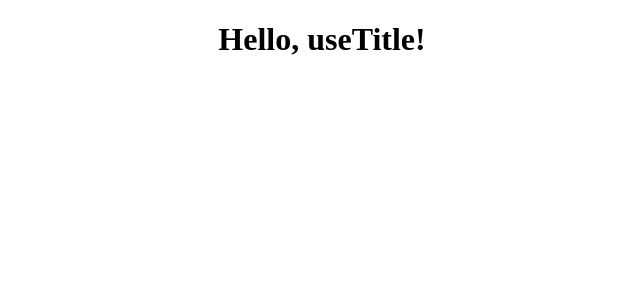
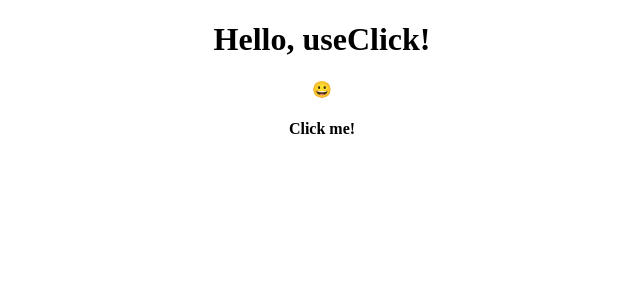
Before and after one commit to sanghee-dev/react-hooks, a React (Create React App) app: page / in a window 1280 px wide. Shown: the top 300 px of the page, without its empty margins (318-958 px from the left). Built offline with nearby package versions, Linux system fonts and the light colour scheme.

Commit message:
useClick

```diff
--- a/src/App.js
+++ b/src/App.js
@@ -1,23 +1,28 @@
-import React, { useState, useEffect } from "react";
+import React, { useEffect, useRef } from "react";
 
-const useTitle = (initialTitle) => {
-  const [title, setTitle] = useState(initialTitle);
-  const updateTitle = () => {
-    const htmlTitle = document.querySelector("title");
-    htmlTitle.innerText = title;
-  };
+const useClick = (onClick) => {
+  const element = useRef();
   useEffect(() => {
-    updateTitle();
-  }, [title]);
-  return setTitle;
+    if (element.current) {
+      element.current.addEventListener("click", onClick);
+    }
+    return () => {
+      if (element.current) {
+        element.current.removeEvent("click", onClick);
+      }
+    };
+  }, []);
+  return element;
 };
 
 const App = () => {
-  const titleUpdater = useTitle("Loading...");
-  setTimeout(() => titleUpdater("Home"), 2000);
+  const sayHello = () => console.log("😀");
+  const title = useClick(sayHello);
   return (
     <div className="container">
-      <h1>Hello, useTitle!</h1>
+      <h1>Hello, useClick!</h1>
+      <h4 ref={title}>😀</h4>
+      <h4>Click me!</h4>
     </div>
   );
 };
```
Also changed, not shown: hooks/useClick.js (added, +14 -0 lines), 1 other file (tests, documents, lock files or other folders).
